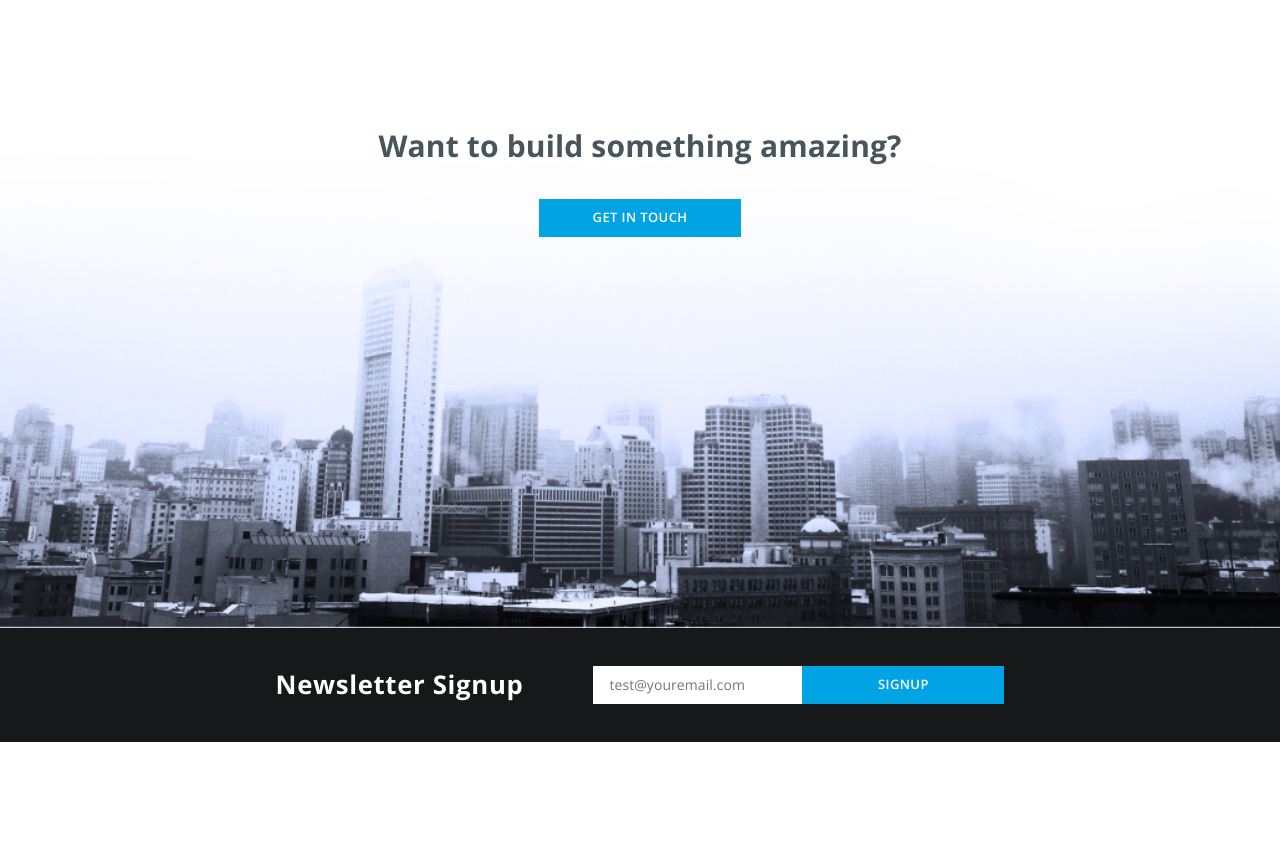
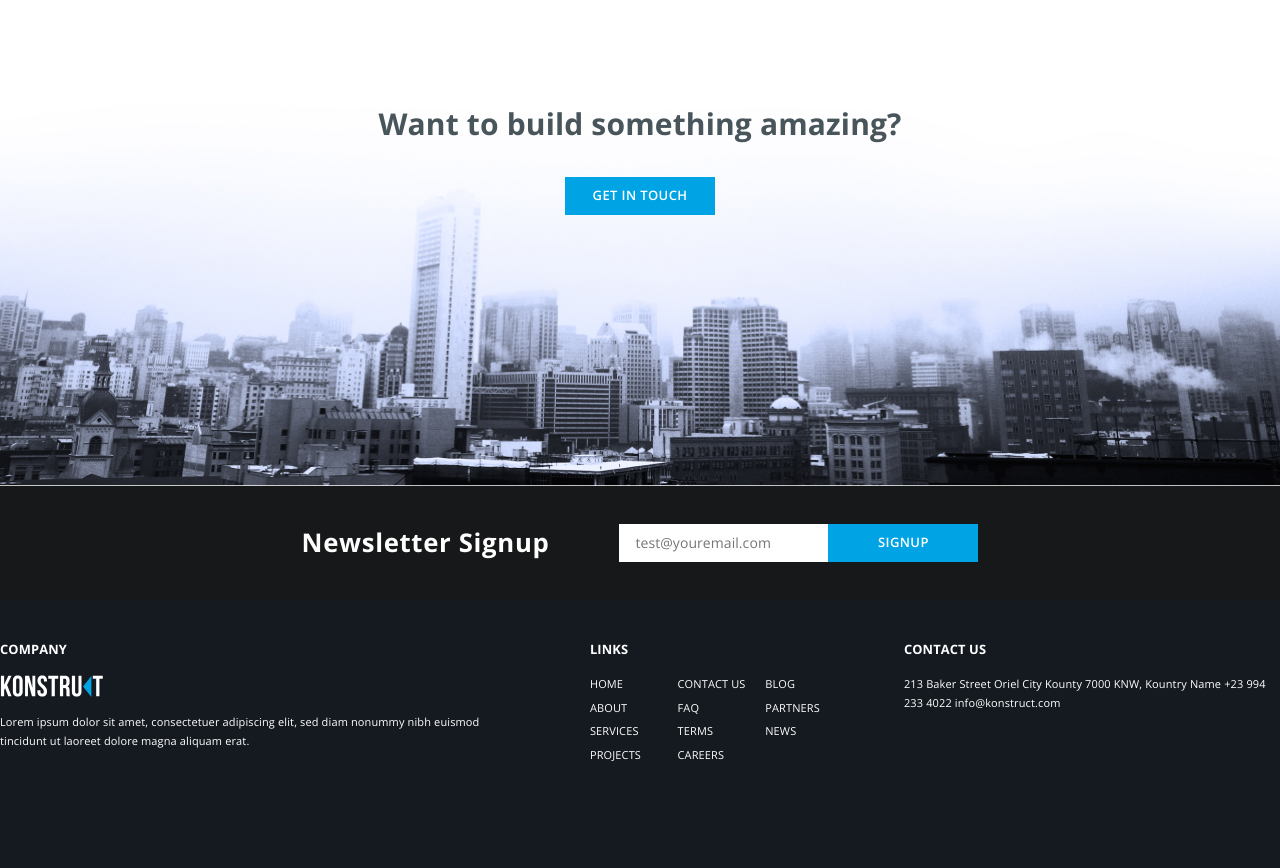
Before and after one commit to lasiuchenko/konstruct, a website: page src/index.html in a window 1280 px wide. Shown: the part 1932-2800 px from the top of the page. Before the commit the page ends 2674 px from the top, so only its background shows below. Drawn offline with Linux system fonts and the light colour scheme; files that its build step writes are made by us from their sources.

Commit message:
added part of footer

```diff
--- a/gulpfile.js
+++ b/gulpfile.js
@@ -73,7 +73,7 @@ const images = () => {
 }
 
 const svgSprites = () => {
-  return src('src/images/icons/*.svg')
+  return src('src/images/icons/**/*.svg')
     .pipe(cheerio({
       run: ($) => {
         $("[fill]").removeAttr("fill");
--- a/src/index.html
+++ b/src/index.html
@@ -197,7 +197,126 @@
 	</div>
 </div>
   </main>
-  <script src="dist/js/main.min.js"></script>
 </body>
 
+<footer class="footer">
+  <ul class="footer__list">
+    <li class="footer__item">
+      <h3 class="footer__item-title">Company</h3>
+      <div class="logo">
+        <img class="logo__img" src="images/logo/header-logo.svg" alt="Konstruct logo ">
+      </div>
+      <div class="footer__item-text">
+        <p>Lorem ipsum dolor sit amet, consectetuer adipiscing elit, sed diam nonummy
+          nibh euismod
+          tincidunt ut laoreet dolore magna aliquam erat.</p>
+      </div>
+    </li>
+
+    <li class="footer__item footer-nav">
+      <h3 class="footer__item-title">Links</h3>
+      <ul class="footer-nav__list">
+        <li class="footer-nav__item">
+          <a class="footer-nav__link" href="#">
+            Home
+          </a>
+        </li>
+        <li class="footer-nav__item">
+          <a class="footer-nav__link" href="#">
+            About
+          </a>
+        </li>
+        <li class="footer-nav__item">
+          <a class="footer-nav__link" href="#">
+            Services
+          </a>
+        </li>
+        <li class="footer-nav__item">
+          <a class="footer-nav__link" href="#">
+            Projects
+          </a>
+        </li>
+        <li class="footer-nav__item">
+          <a class="footer-nav__link" href="#">
+            Contact Us
+          </a>
+        </li>
+        <li class="footer-nav__item">
+          <a class="footer-nav__link" href="#">
+            Faq
+          </a>
+        </li>
+        <li class="footer-nav__item">
+          <a class="footer-nav__link" href="#">
+            Terms
+          </a>
+        </li>
+        <li class="footer-nav__item">
+          <a class="footer-nav__link" href="#">
+            Careers
+          </a>
+        </li>
+        <li class="footer-nav__item">
+          <a class="footer-nav__link" href="#">
+            Blog
+          </a>
+        </li>
+        <li class="footer-nav__item">
+          <a class="footer-nav__link" href="#">
+            Partners
+          </a>
+        </li>
+        <li class="footer-nav__item">
+          <a class="footer-nav__link" href="#">
+            News
+          </a>
+        </li>
+      </ul>
+    </li>
+
+    <li class="footer__item">
+      <h3 class="footer__item-title">Contact us</h3>
+
+      <address class="address">
+        <span>
+          213 Baker Street Oriel City Kounty 7000 KNW, Kountry Name
+        </span>
+        <a class="address__num" href="tel:+239942334022">
+          +23 994 233 4022
+        </a>
+        <a class="address__num" href="mailto:info@konstruct.com">
+          info@konstruct.com
+        </a>
+      </address>
+
+      <ul class="socials">
+        <li class="socials__item">
+          <a class="socials__link" href="#">
+            <svg>
+              <use xlink:href="images/icons/socials-icons/sprite.svg#Facebook"></use>
+            </svg>
+          </a>
+        </li>
+
+        <li class="socials__item">
+          <a class="socials__link" href="#">
+            <svg>
+              <use xlink:href="images/icons/socials-icons/sprite.svg#Twitter"></use>
+            </svg>
+          </a>
+        </li>
+
+        <li class="socials__item">
+          <a class="socials__link" href="#">
+            <svg>
+              <use xlink:href="images/icons/socials-icons/sprite.svg#Google"></use>
+            </svg>
+          </a>
+        </li>
+      </ul>
+    </li>
+  </ul>
+</footer>
+<script src="dist/js/main.min.js"></script>
+
 </html>
--- a/src/scss/_fonts.scss
+++ b/src/scss/_fonts.scss
@@ -1,5 +1,5 @@
 @include font-face("BebasNeue", "BebasNeue-Regular", 400);
+@include font-face("OpenSans", "OpenSans-ExtraBold", 700);
 @include font-face("OpenSans", "OpenSans-Bold", 700);
-@include font-face("OpenSans", "OpenSans-ExtraBold", 700);
+@include font-face("OpenSans", "OpenSans-Regular", 400);
 @include font-face("OpenSans", "OpenSans-SemiBold", 600);
-@include font-face("OpenSans", "OpenSans-Regular", 400);
--- a/src/scss/_vars.scss
+++ b/src/scss/_vars.scss
@@ -1,8 +1,9 @@
 $white: #ffffff;
+$gray-light: #E6E6E6;
 $gray: #48555B;
 $gray-dark:#334253;
 $black-900:#171819;
-$gray-light: #E6E6E6;
+$black-800: #141A20;
 $blue: #00A4E5;
 
 $xl: 1285px;
--- /dev/null
+++ b/src/scss/components/_footer.scss
@@ -0,0 +1,43 @@
+.footer {
+  padding: 42px 0;
+  background-color: $black-800;
+  font-size: 11px;
+  color: $white;
+
+  &__list {
+    display: flex;
+  }
+
+  &__item:not(:last-child) {
+    margin-right: 62px;
+  }
+
+  &__item-title {
+    margin-bottom: 19px;
+    line-height: 1.1;
+    text-transform: uppercase;
+  }
+
+  &__item-text {
+    line-height: 1.7;
+  }
+
+  .logo {
+    padding: 0;
+    margin-bottom: 15px;
+  }
+}
+
+.footer-nav {
+  max-width: 252px;
+  width: 100%;
+
+  &__list {
+    column-count: 3;
+  }
+
+  &__item {
+    margin-bottom: 5px;
+    text-transform: uppercase;
+  }
+}
--- a/src/scss/style.scss
+++ b/src/scss/style.scss
@@ -10,3 +10,4 @@
 @import "components/capabilities";
 @import "components/amazing";
 @import "components/newsletter";
+@import "components/footer";
```
Also changed, not shown: src/html/components/_footer.html (added, +118 -0 lines), src/html/index.html (+3 -1 lines), src/css/style.min.css, src/html/components/_header.html (indentation only), src/images/icons/socials-icons/Facebook.svg (added), src/images/icons/socials-icons/Google.svg (added), src/images/icons/socials-icons/Twitter.svg (added). Lines whose indentation alone changed are shown as unchanged.
